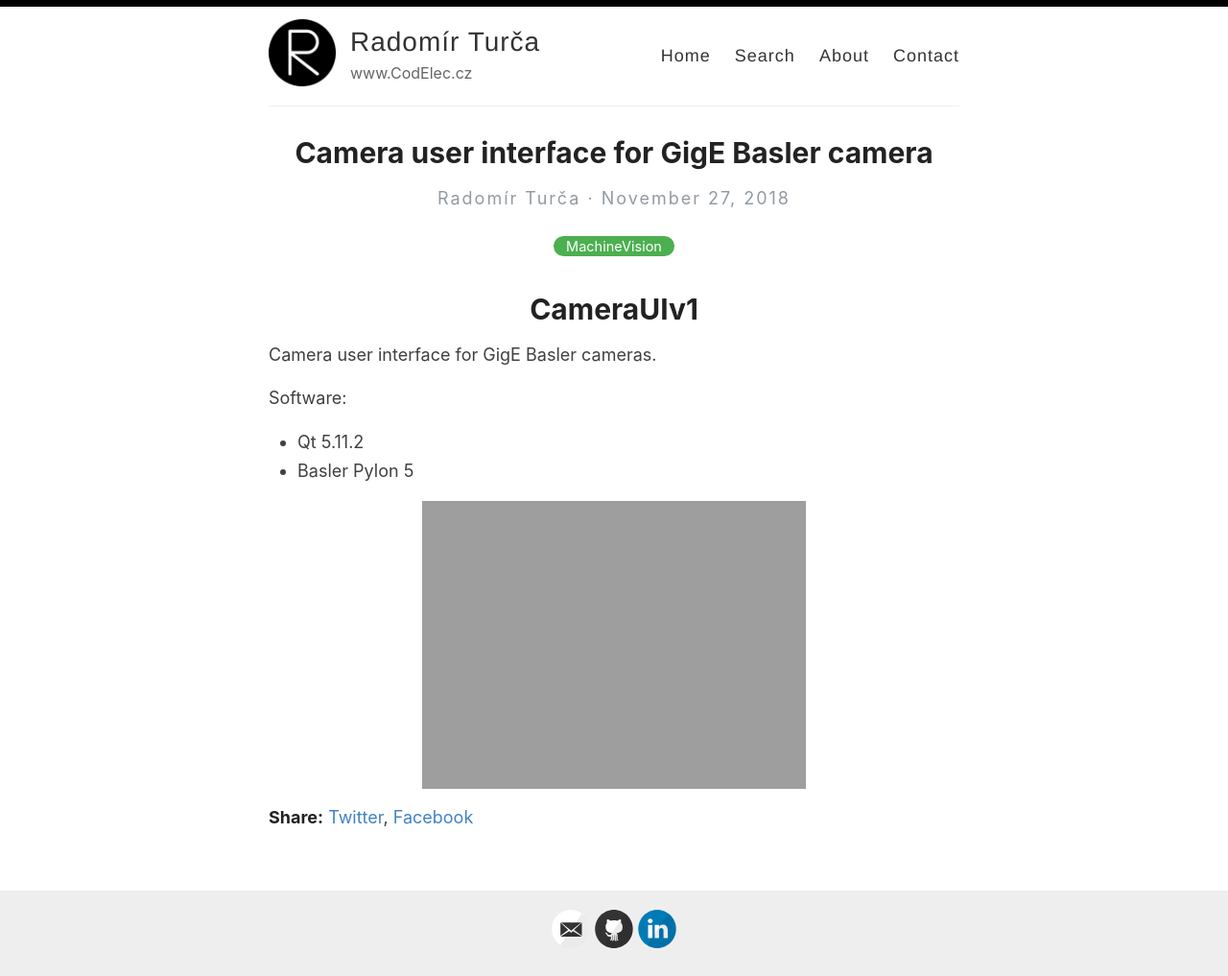
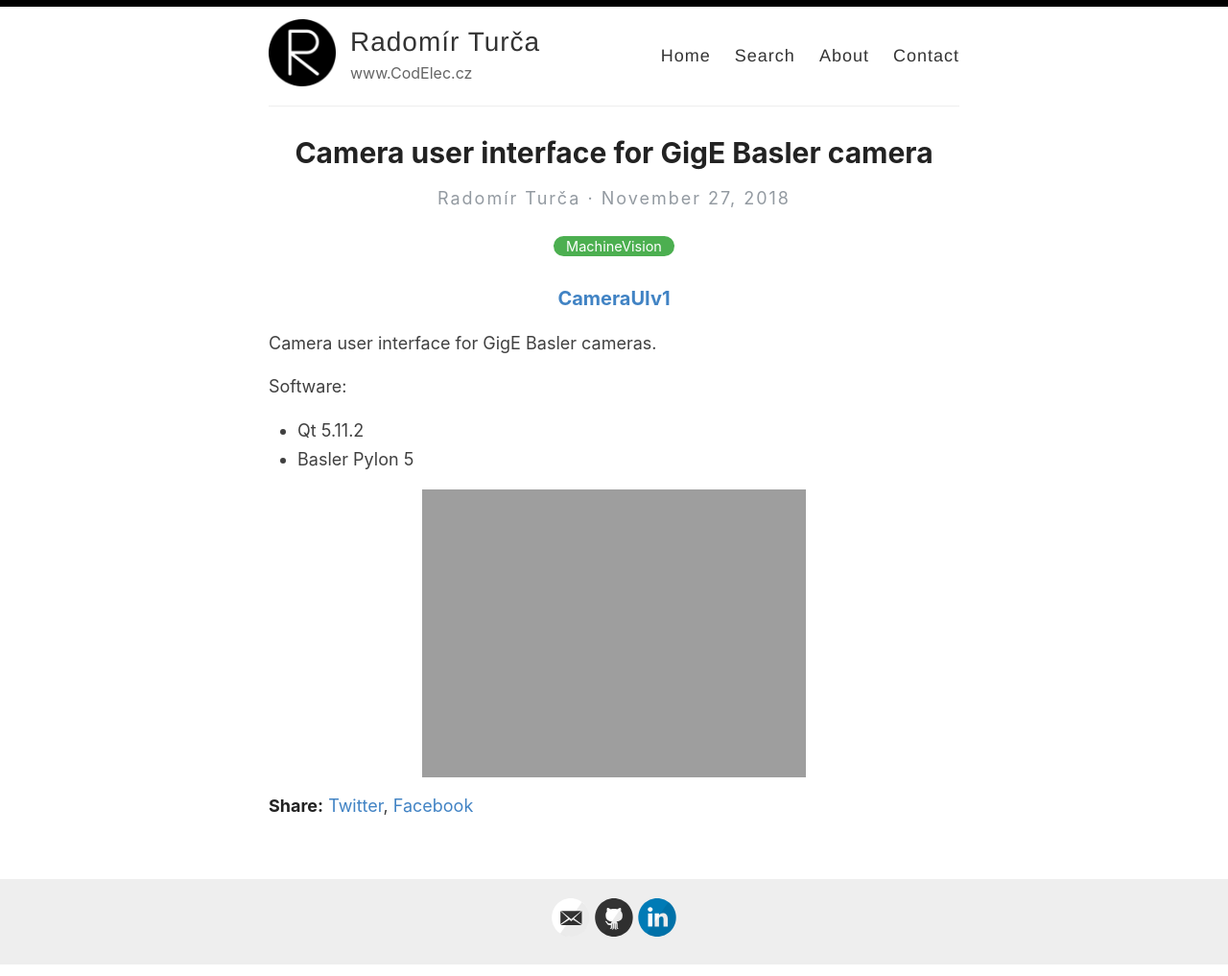
Before and after one commit to CodElecCz/codeleccz.github.io, a Jekyll site: the page built from _posts/2018-11-27-camerauiv1.md, in a window 1280 px wide. Shown: the whole page at 96% size. Built offline with Jekyll 4.4.1, drawn with Linux system fonts in a browser that asks for light colours.

```diff
--- a/_posts/2018-11-27-camerauiv1.md
+++ b/_posts/2018-11-27-camerauiv1.md
@@ -4,7 +4,7 @@ title: Camera user interface for GigE Basler camera
 categories: [MachineVision]
 ---
 
-# [CameraUIv1](https://codeleccz.github.io/CameraUIv1/)
+### [CameraUIv1](https://codeleccz.github.io/CameraUIv1/)
 
 Camera user interface for GigE Basler cameras.
 
```
